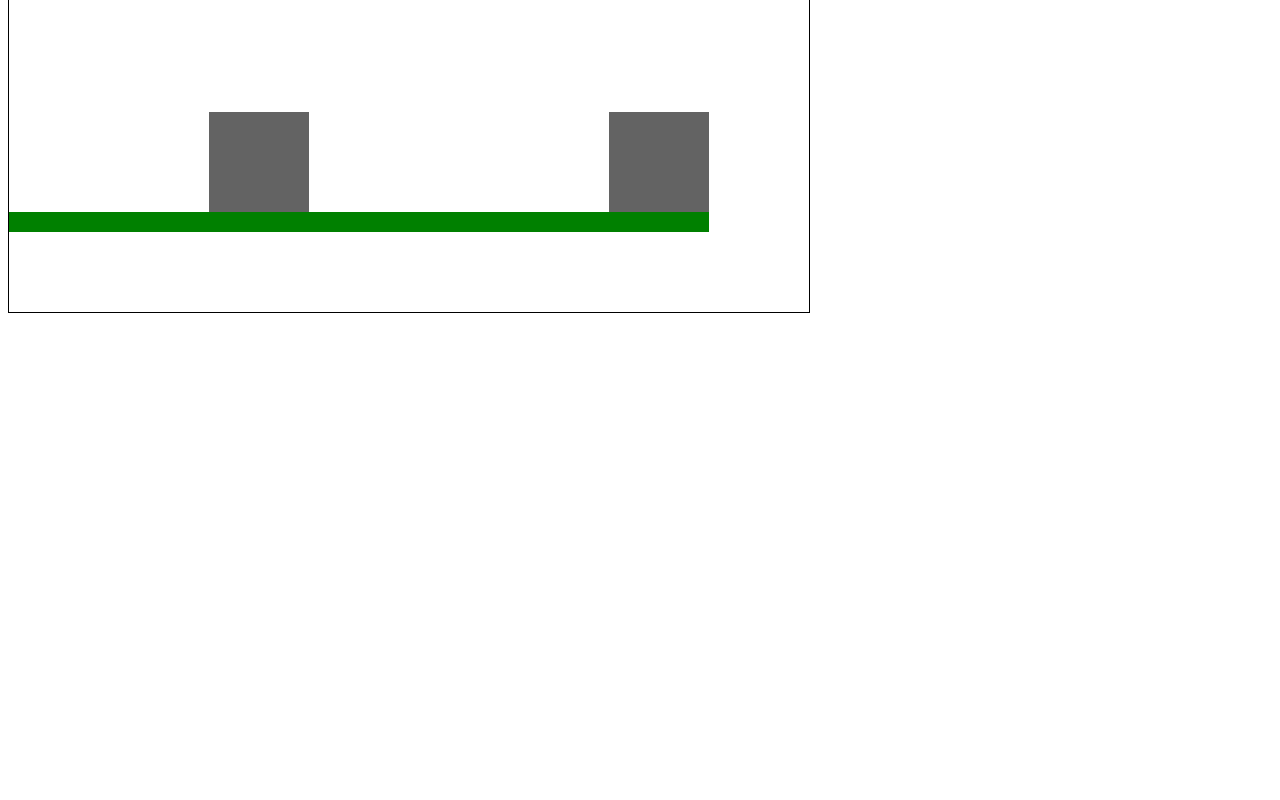
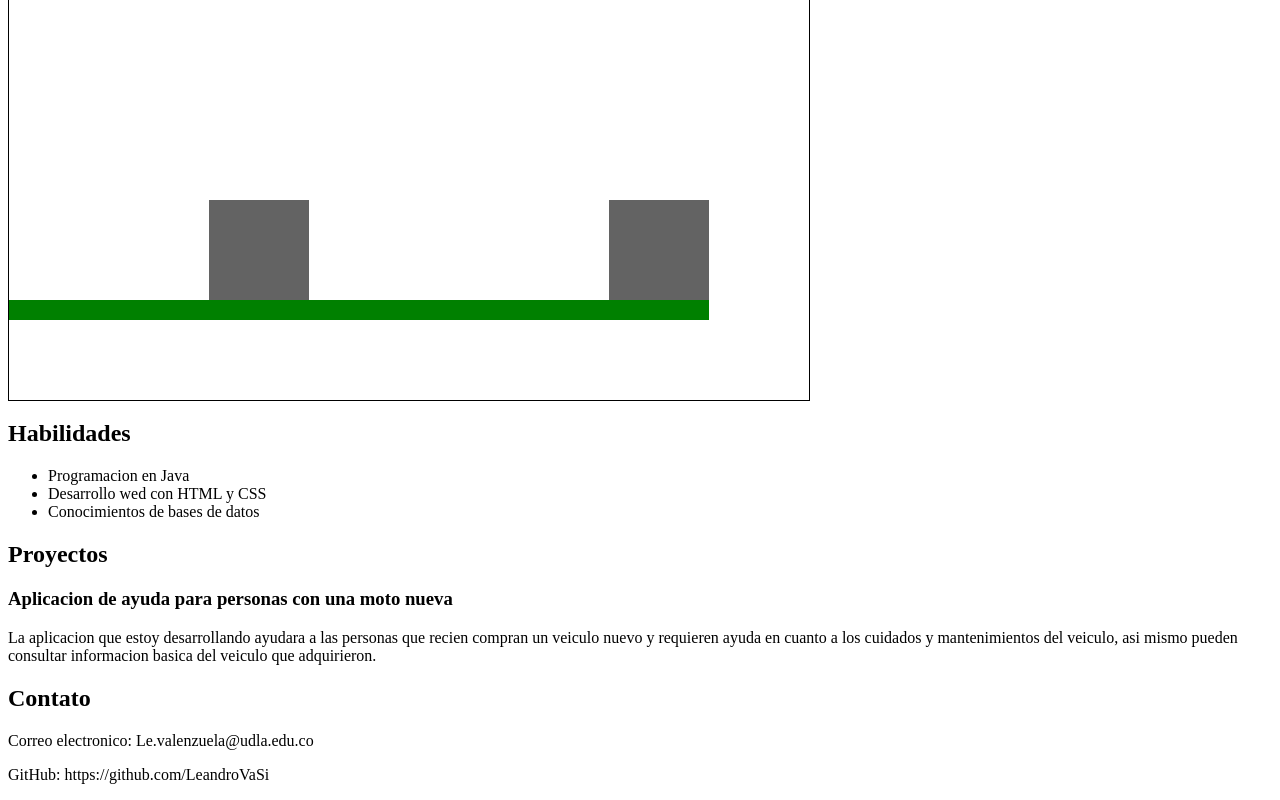
Before and after one commit to LeandroVaSi/PersonalLeandroWed, a plain HTML site: page Index.html in a window 1280 px wide. Shown: the part 625-1425 px from the top of the page. Before the commit the page ends 946 px from the top, so only its background shows below. Drawn offline with Linux system fonts and the light colour scheme.

Commit message:
Acomode ideas y termine la estructura de la pagina

```diff
--- a/Index.html
+++ b/Index.html
@@ -11,6 +11,14 @@
 <body>
     <div class="cuerpo">
         <header>
+            <nav>
+                <ul>
+                    <li><a href="#presentacion">Presentación</a></li>
+                    <li><a href="#habilidades">Habilidades</a></li>
+                    <li><a href="#proyectos">Proyectos</a></li>
+                    <li><a href="#contacto">Contacto</a></li>
+                </ul>
+            </nav>
             <H1>Leandro Valenzuela Silva</H1>
             <p>Acontinuacion podra encontrar toda la informacion sobre Leandro</p>
         </header>
@@ -38,11 +46,29 @@
                 <div class="plataforma2"></div>
                 <div class="plataforma3"></div>
             </div>
-
-
-
-
-
+        </div>
+        <div id="habilidades">
+            <h2>Habilidades</h2>
+            <ul>
+                <li>Programacion en Java</li>
+                <li>Desarrollo wed con HTML y CSS</li>
+                <li>Conocimientos de bases de datos</li>
+            </ul>
+        </div>
+        <div id="proyectos">
+            <h2>Proyectos</h2>
+            <div class="proyecto">
+                <h3>Aplicacion de ayuda para personas con una moto nueva</h3>
+                <p>La aplicacion que estoy desarrollando ayudara a las personas que recien compran un veiculo nuevo
+                    y requieren ayuda en cuanto a los cuidados y mantenimientos del veiculo, asi mismo pueden consultar
+                    informacion basica del veiculo que adquirieron.
+                </p>
+            </div>
+        </div>
+        <div id="contato">
+            <h2>Contato</h2>
+            <p>Correo electronico: Le.valenzuela@udla.edu.co</p>
+            <p>GitHub: https://github.com/LeandroVaSi</p>
         </div>
 
     </div>
```
Also changed, not shown: Img/png-clipart-mario-kart-8-mario-bros-luigi-8-bit-color-mario-bros-angle-text.png (added).
